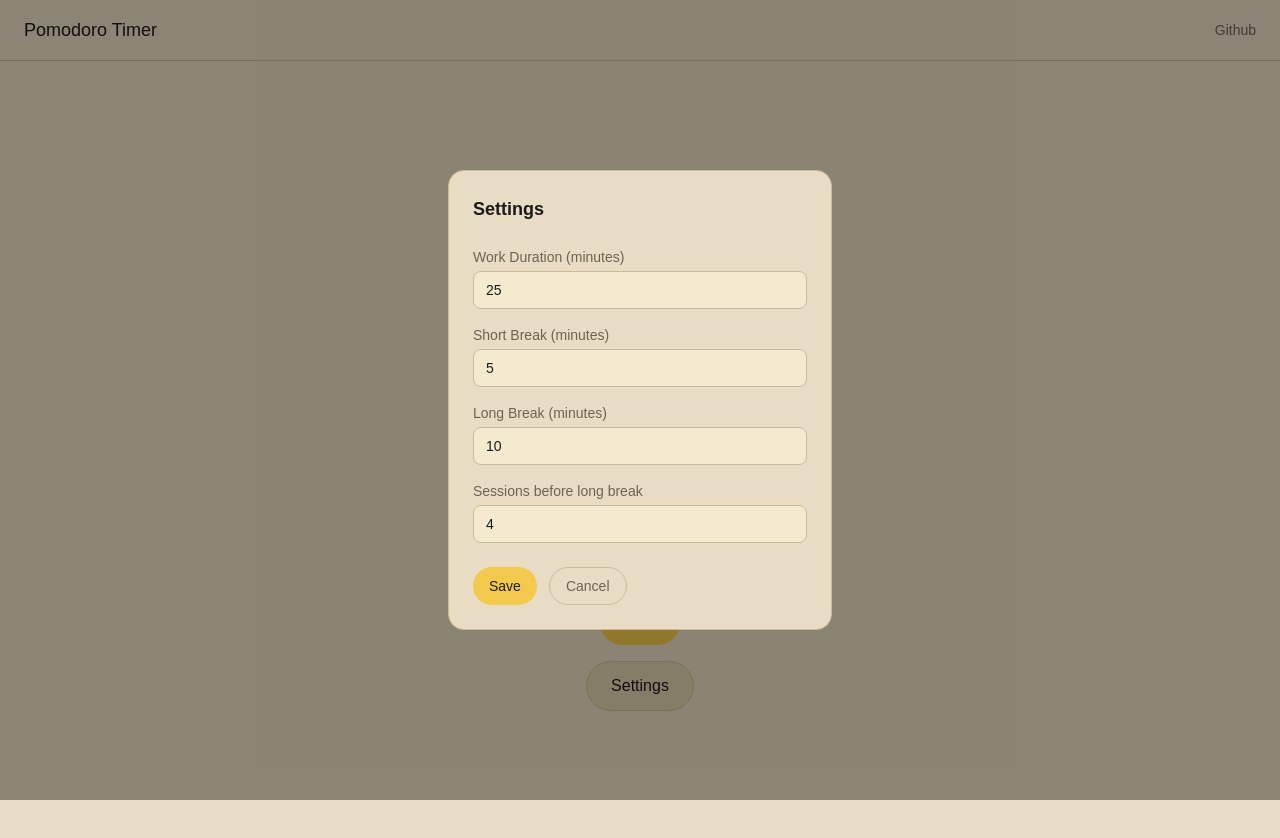
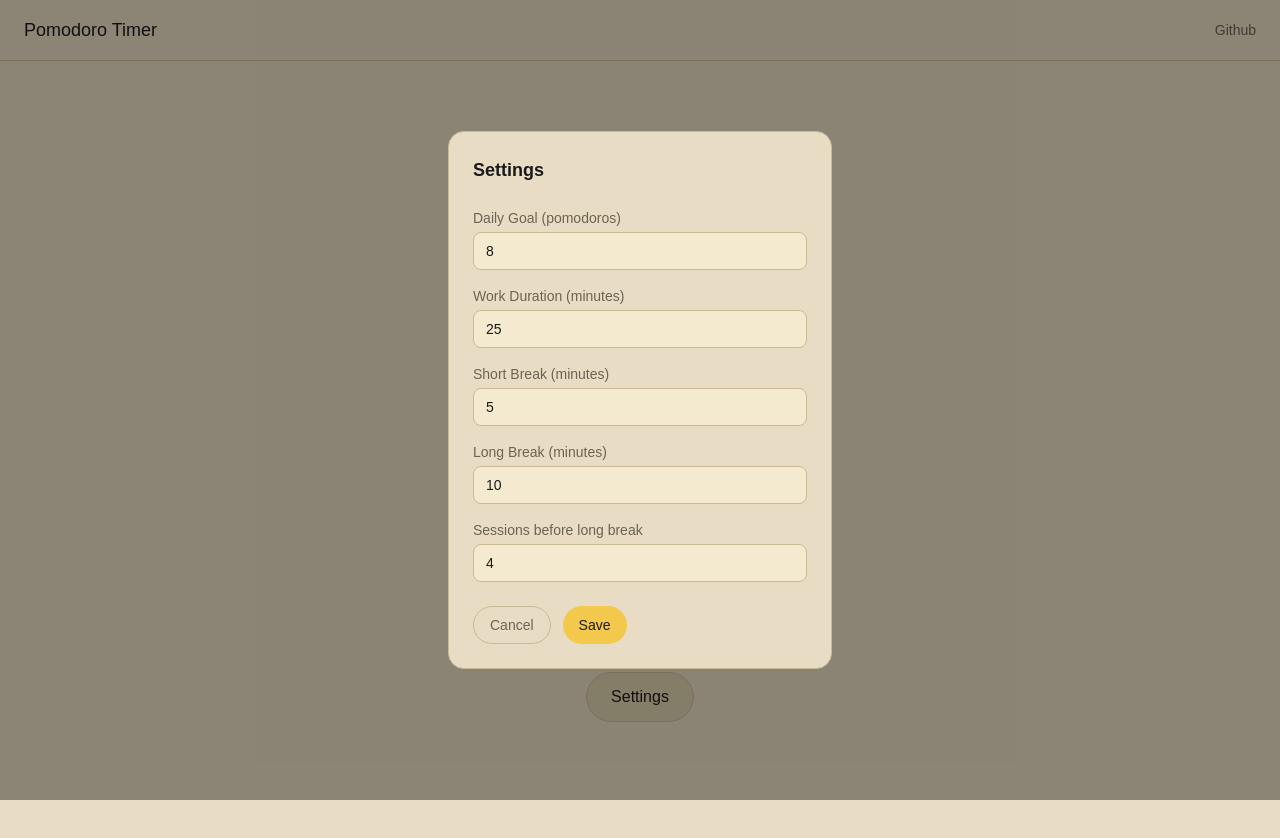
Before and after one commit to shakibHossain/pomodoro-timer, a Next.js app: page / in a window 1280 px wide. Both pictures are taken after a click on the button "Settings". Shown: the top 838 px of the page. After the commit the page ends 800 px from the top, so only its background shows below. Built offline with nearby package versions, Linux system fonts and the light colour scheme.

Commit message:
Add daily goal feature; polish: confirm modal, reset dots, overflow hidden, center layout.

```diff
--- a/src/app/globals.css
+++ b/src/app/globals.css
@@ -16,4 +16,5 @@ body {
   background: var(--background);
   color: var(--foreground);
   font-family: Arial, Helvetica, sans-serif;
+  overflow: hidden;
 }
--- a/src/app/page.tsx
+++ b/src/app/page.tsx
@@ -1,5 +1,6 @@
 "use client";
 
+import ConfirmModal from "@/components/ConfirmModal";
 import ModeSelector from "@/components/ModeSelector";
 import SessionDots from "@/components/SessionDots";
 import SettingsModal from "@/components/SettingsModal";
@@ -11,6 +12,7 @@ import { useEffect, useState } from "react";
 
 export default function Home() {
   const [isSettingsOpen, setIsSettingsOpen] = useState(false);
+  const [confirmingReset, setConfirmingReset] = useState(false);
   const { settings, isLoaded } = useSettings();
   const { state, dispatch } = useTimer({
     workDuration: settings.workDuration,
@@ -38,7 +40,7 @@ export default function Home() {
   }
 
   return (
-    <div className="flex flex-col items-center justify-center min-h-screen gap-4">
+    <div className="flex flex-col items-center justify-center flex-1 gap-4">
       <ModeSelector
         mode={state.mode}
         dispatch={dispatch}
@@ -46,10 +48,31 @@ export default function Home() {
         shortBreakDuration={settings.shortBreak}
         longBreakDuration={settings.longBreak}
       />
-      <SessionDots
-        sessionCount={state.sessionCount}
-        cycleLength={settings.breakAfterSessionCount}
-      />
+      <div className="flex flex-col items-center gap-1">
+        <SessionDots
+          sessionCount={state.sessionCount}
+          cycleLength={settings.breakAfterSessionCount}
+        />
+        <p className="text-xs text-[#6b6354]">until long break</p>
+      </div>
+
+      <div className="flex flex-col items-center gap-1">
+        <div className="flex items-center gap-2 text-sm text-[#6b6354]">
+          <span>
+            {state.sessionCount > 0 || state.totalPomodorosCompleted > 0
+              ? `${state.totalPomodorosCompleted} / ${settings.dailyGoal} Pomodoros`
+              : `0 / ${settings.dailyGoal} Pomodoros`}
+          </span>
+          <button
+            onClick={() => setConfirmingReset(true)}
+            className="text-xs px-2 py-1 rounded-full border border-[#c9bb95] text-p[#6b6354] hover:text-[#1a1a1a] hover:border-[#1a1a1a] transition-colors"
+          >
+            Reset
+          </button>
+        </div>
+        <p className="text-xs text-[#6b6354]">today's total</p>
+      </div>
+
       <TimerDisplay
         totalSecondsRemaining={state.totalSecondsRemaining}
         totalSecondsInSession={state.totalSecondsInSession}
@@ -68,6 +91,17 @@ export default function Home() {
         isOpen={isSettingsOpen}
         onClose={() => setIsSettingsOpen(false)}
       />
+      <ConfirmModal
+        isOpen={confirmingReset}
+        title="Reset count?"
+        message="This will reset your Pomodoro count to 0."
+        confirmLabel="Reset"
+        onConfirm={() => {
+          dispatch({ type: "RESET_POMODORO_COUNT" });
+          setConfirmingReset(false);
+        }}
+        onClose={() => setConfirmingReset(false)}
+      />
     </div>
   );
 }
--- /dev/null
+++ b/src/components/ConfirmModal.tsx
@@ -0,0 +1,50 @@
+interface ConfirmModalProps {
+  isOpen: boolean;
+  title: string;
+  message: string;
+  confirmLabel: string;
+  onConfirm: () => void;
+  onClose: () => void;
+}
+
+const ConfirmModal = ({
+  isOpen,
+  title,
+  message,
+  confirmLabel,
+  onConfirm,
+  onClose,
+}: ConfirmModalProps) => {
+  if (!isOpen) return null;
+
+  return (
+    <div
+      className="fixed inset-0 bg-black/40 flex items-center justify-center z-50"
+      onClick={onClose}
+    >
+      <div
+        className="bg-[#e8ddc4] rounded-2xl p-6 w-full max-w-xs mx-4 border border-[#c9bb95]"
+        onClick={(e) => e.stopPropagation()}
+      >
+        <h2 className="text-[#1a1a1a] text-lg font-semibold mb-2">{title}</h2>
+        <p className="text-[#6b6354] text-sm mb-6">{message}</p>
+        <div className="flex gap-3">
+          <button
+            className="flex-1 px-4 py-2 rounded-full border border-[#c9bb95] text-[#6b6354] text-sm hover:text-[#1a1a1a] transition-colors"
+            onClick={onClose}
+          >
+            Cancel
+          </button>
+          <button
+            className="flex-1 px-4 py-2 rounded-full bg-[#d4795a] text-white text-sm hover:bg-[#c06848] transition-colors"
+            onClick={onConfirm}
+          >
+            {confirmLabel}
+          </button>
+        </div>
+      </div>
+    </div>
+  );
+};
+
+export default ConfirmModal;
--- a/src/components/SettingsModal.tsx
+++ b/src/components/SettingsModal.tsx
@@ -26,6 +26,24 @@ const SettingsModal = ({ isOpen, onClose }: SettingsModalProps) => {
         onClick={(e) => e.stopPropagation()}
       >
         <h2 className="text-[#1a1a1a] text-lg font-semibold mb-6">Settings</h2>
+        <div className="mb-4">
+          <label className="block text-sm font-medium text-[#6b6354] mb-1">
+            Daily Goal (pomodoros)
+          </label>
+          <input
+            type="number"
+            className="w-full px-3 py-2 border border-[#c9bb95] rounded-lg text-sm text-[#1a1a1a] bg-[#f4ead0] focus:outline-none focus:ring-2 focus:ring-[#d4795a]"
+            value={localSettings.dailyGoal}
+            onChange={(e) =>
+              setLocalSettings({
+                ...localSettings,
+                dailyGoal: Number(e.target.value),
+              })
+            }
+            min={1}
+            max={20}
+          />
+        </div>
         <div className="mb-4">
           <label className="block text-sm font-medium text-[#6b6354] mb-1">
             Work Duration (minutes)
@@ -100,6 +118,12 @@ const SettingsModal = ({ isOpen, onClose }: SettingsModalProps) => {
         </div>
         <div className="flex gap-3 mt-6">
           <button
+            className="px-4 py-2 rounded-full border border-[#c9bb95] text-[#6b6354] hover:text-[#1a1a1a] text-sm transition-colors"
+            onClick={onClose}
+          >
+            Cancel
+          </button>
+          <button
             className="px-4 py-2 rounded-full bg-[#f2c94c] hover:bg-[#e0b73a] text-[#1a1a1a] text-sm font-medium transition-colors"
             onClick={() => {
               updateSettings(localSettings);
@@ -108,12 +132,6 @@ const SettingsModal = ({ isOpen, onClose }: SettingsModalProps) => {
           >
             Save
           </button>
-          <button
-            className="px-4 py-2 rounded-full border border-[#c9bb95] text-[#6b6354] hover:text-[#1a1a1a] text-sm transition-colors"
-            onClick={onClose}
-          >
-            Cancel
-          </button>
         </div>
       </div>
     </div>
--- a/src/context/SettingsContext.tsx
+++ b/src/context/SettingsContext.tsx
@@ -10,6 +10,7 @@ const defaultSettings: Settings = {
   longBreak: 600, // 10 minutes
   breakAfterSessionCount: 4,
   displayMode: "dark",
+  dailyGoal: 8,
 };
 
 interface SettingsContextType {
--- a/src/hooks/useTimer.ts
+++ b/src/hooks/useTimer.ts
@@ -22,6 +22,7 @@ export function useTimer({
     mode: "work",
     status: "idle",
     sessionCount: 0,
+    totalPomodorosCompleted: 0,
   };
 
   const [state, dispatch] = useReducer(timerReducer, initialState);
--- a/src/lib/timerReducer.ts
+++ b/src/lib/timerReducer.ts
@@ -23,6 +23,8 @@ export function timerReducer(
         status: "idle",
         totalSecondsRemaining: state.totalSecondsInSession,
       };
+    case "RESET_POMODORO_COUNT":
+      return { ...state, totalPomodorosCompleted: 0, sessionCount: 0 };
     case "TICK":
       // decrease time remaning by 1
       return {
@@ -30,8 +32,13 @@ export function timerReducer(
         totalSecondsRemaining: state.totalSecondsRemaining - 1,
       };
     case "COMPLETE": {
-      const newSessionCount =
-        state.mode === "work" ? state.sessionCount + 1 : state.sessionCount;
+      const isWorkSession = state.mode === "work";
+      const newSessionCount = isWorkSession
+        ? state.sessionCount + 1
+        : state.sessionCount;
+      const newTotalCompleted = isWorkSession
+        ? state.totalPomodorosCompleted + 1
+        : state.totalPomodorosCompleted;
 
       const nextMode =
         state.mode !== "work"
@@ -51,6 +58,7 @@ export function timerReducer(
         ...state,
         status: "idle",
         sessionCount: newSessionCount,
+        totalPomodorosCompleted: newTotalCompleted,
         mode: nextMode,
         totalSecondsInSession: nextDuration,
         totalSecondsRemaining: nextDuration,
--- a/src/types/index.ts
+++ b/src/types/index.ts
@@ -16,6 +16,7 @@ export interface TimerState {
   mode: TimerMode;
   status: TimerStatus;
   sessionCount: number;
+  totalPomodorosCompleted: number;
 }
 
 export interface Settings {
@@ -24,6 +25,7 @@ export interface Settings {
   longBreak: number;
   breakAfterSessionCount: number;
   displayMode: DisplayMode;
+  dailyGoal: number;
 }
 
 export type TimerAction =
@@ -31,6 +33,7 @@ export type TimerAction =
   | { type: "PAUSE" }
   | { type: "RESUME" }
   | { type: "RESET" }
+  | { type: "RESET_POMODORO_COUNT" }
   | {
       type: "SWITCH_MODE";
       payload: { mode: TimerMode; totalSecondsInSession: number };
```
